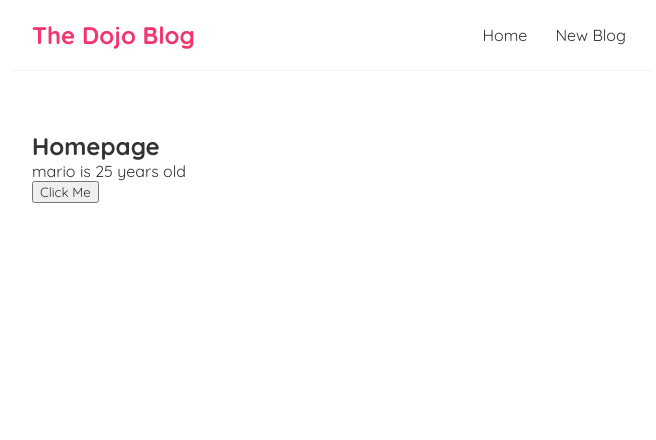
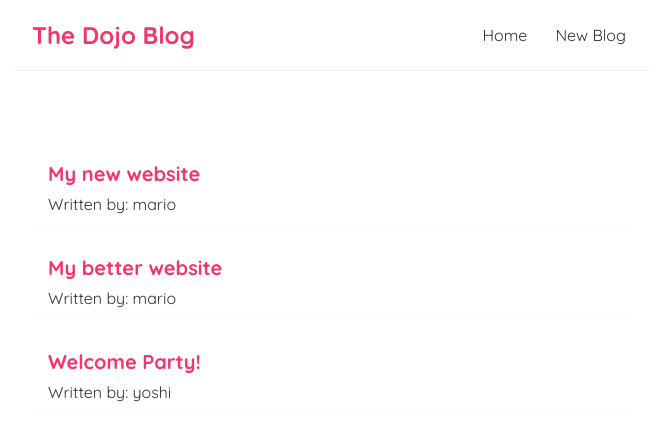
Before and after one commit to Acalltoredemption/dojoblog, a React (Create React App) app: page / in a window 1280 px wide. Shown: the top 440 px of the page, without its empty margins (308-964 px from the left). Built offline with nearby package versions, Linux system fonts and the light colour scheme.

Commit message:
some initial styling for blog component

```diff
--- a/src/Home.js
+++ b/src/Home.js
@@ -2,20 +2,21 @@
 
 
 const  Home = () => {
-    const [name, setName] = useState('mario');
-    const [age, setAge] = useState(25);
 
-    const handleClick = () => {
-      setName('luigi');
-      setAge(30);
-    }
-
+const [blogs, setBlogs] = useState([
+    {title: 'My new website', body: 'blah blah blah', author: 'mario', id: 1},
+    {title: 'My better website', body: 'blah blah blah', author: 'mario', id: 2},
+    {title: 'Welcome Party!', body: 'blah blah blah', author: 'yoshi', id: 3}
+])
 
     return (
         <div className="home">
-            <h2>Homepage</h2>
-            <p>{name} is {age} years old</p>
-            <button onClick={handleClick}>Click Me</button>
+            {blogs.map((blog) => (
+                <div className="blog-preview" key={blog.id}>
+                    <h2>{blog.title}</h2>
+                    <p>Written by: {blog.author}</p>
+                </div>
+            ))}
 
         </div>
      );
--- a/src/index.css
+++ b/src/index.css
@@ -33,3 +33,20 @@
   margin: 40px auto;
   padding: 20px;
 }
+
+
+.blog-preview {
+  padding: 10px 16px;
+  margin: 20px 0;
+  border-bottom: 1px solid #fafafa;
+}
+
+.blog-preview:hover {
+  box-shadow: 1px 3px 5px rgba(0.0.0.0.1);
+}
+
+.blog-preview h2 {
+  font-size: 20px;
+  color: #f1356d;
+  margin-bottom: 8px;
+}
```
Also changed, not shown: 1 other file (tests, documents, lock files or other folders).
